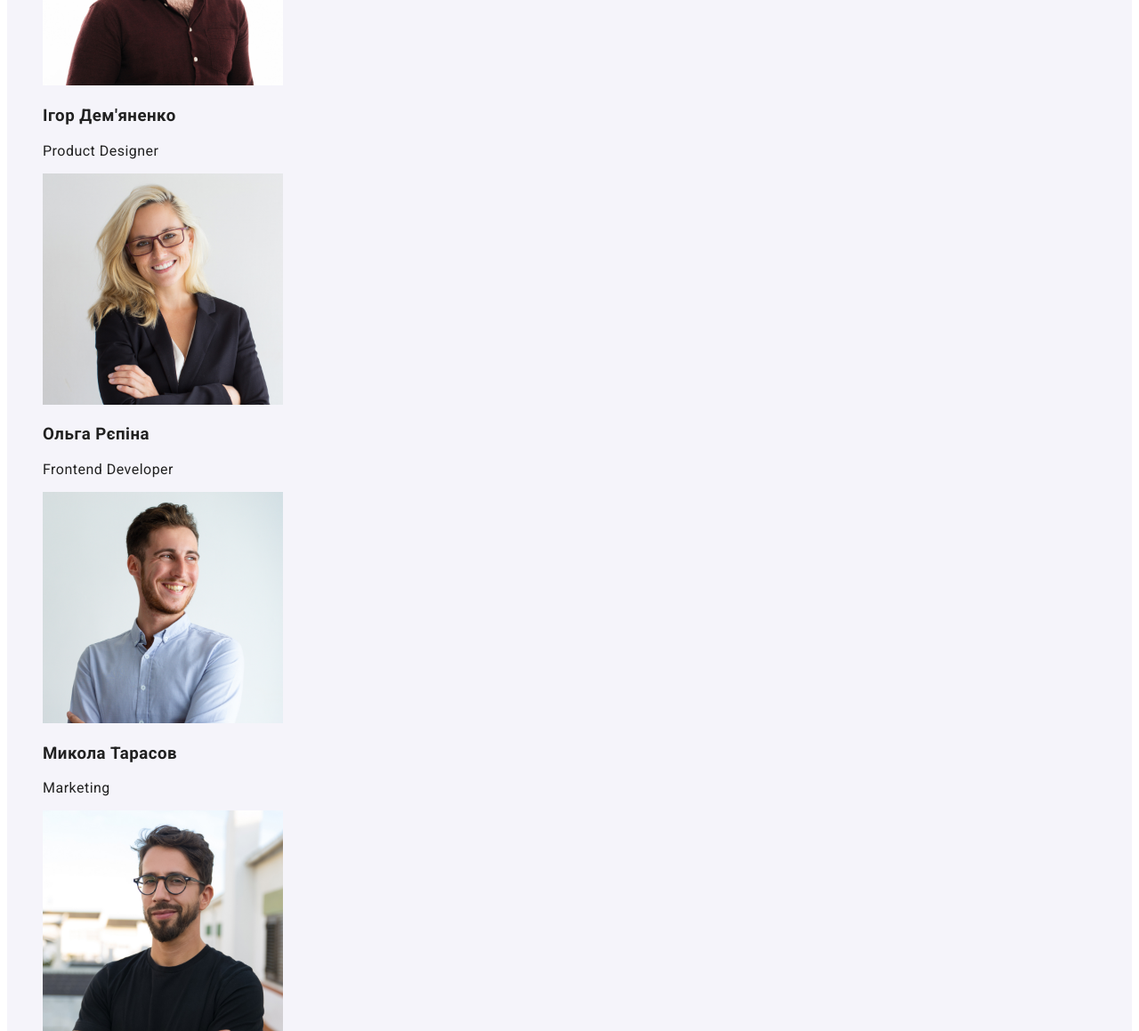
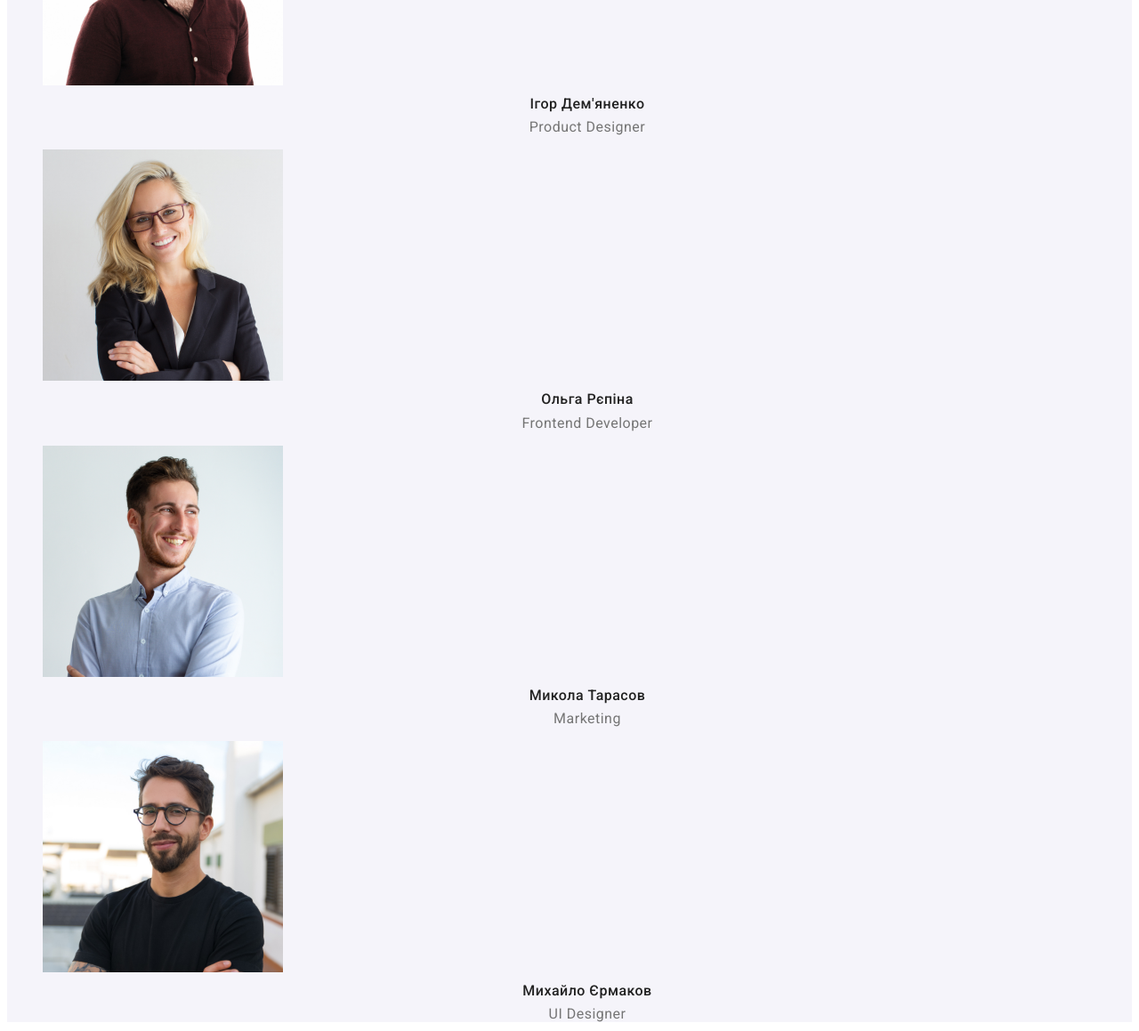
Before and after one commit to IhorKoreniuhin/goit-markup-hw-02, a plain HTML site: page index.html in a window 1280 px wide. Shown: the part 1870-3029 px from the top of the page at 89% size. Drawn offline with Linux system fonts and the light colour scheme.

Commit message:
Знову подивився і засмутився)

```diff
--- a/index.html
+++ b/index.html
@@ -76,23 +76,23 @@
             <ul class="team-list list">
                 <li class="team-item">
                         <img src="images/4.jpg" alt="Ігор Дем'яненко" width="270" height="260" />
-                        <h3>Ігор Дем'яненко</h3>
-                        <p>Product Designer</p>
+                        <h3 class="team-worker">Ігор Дем'яненко</h3>
+                        <p class="team-profession">Product Designer</p>
                 </li>
                 <li class="team-item">
                         <img src="images/5.jpg" alt="Ольга Рєпіна" width="270" height="260" />
-                        <h3>Ольга Рєпіна</h3>
-                        <p>Frontend Developer</p>
+                        <h3 class="team-worker">Ольга Рєпіна</h3>
+                        <p class="team-profession">Frontend Developer</p>
                 </li>
-                <li>
+                <li class="team-item">
                         <img src="images/6.jpg" alt="Микола Тарасов" width="270" height="260" />
-                        <h3>Микола Тарасов</h3>
-                        <p>Marketing</p>
+                        <h3 class="team-worker">Микола Тарасов</h3>
+                        <p class="team-profession">Marketing</p>
                 </li>
                 <li class="team-item">
                         <img src="images/7.jpg" alt="Михайло Єрмаков" width="270" height="260" />
-                            <h3>Михайло Єрмаков</h3>
-                            <p>UI Designer</p>
+                        <h3 class="team-worker">Михайло Єрмаков</h3>
+                        <p class="team-profession">UI Designer</p>
                 </li>
             </ul>
         </section>
@@ -107,7 +107,7 @@
                     <li class="footer-contact-item"><a class="footer-contact-link adress link" href="https://goo.gl/maps/CdvJLRiEL6Q8Smko8"
                             target="_blank" rel="noreferrer noopener">м. Київ, пр-т Лесі Українки, 26</a></li>
                     <li><a class="footer-contact-link link" href="mailto:info@devstudio.com">info@devstudio.com</a></li>
-                    <li></li><a class="footer-contact-link link" href="tel:+380961111111">+38 096 111 11 11</a></li>
+                    <li><a class="footer-contact-link link" href="tel:+380961111111">+38 096 111 11 11</a></li>
                 </ul>
             </address>
     </footer>
```
